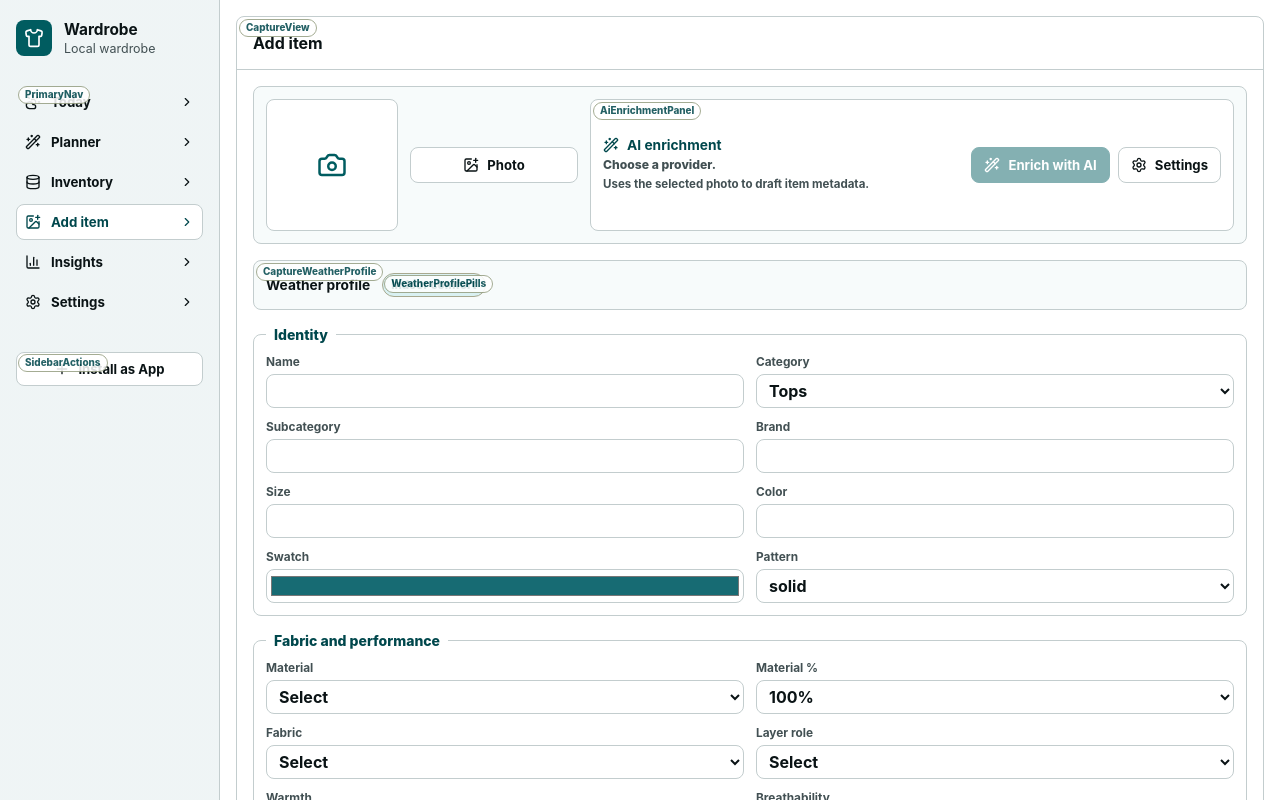
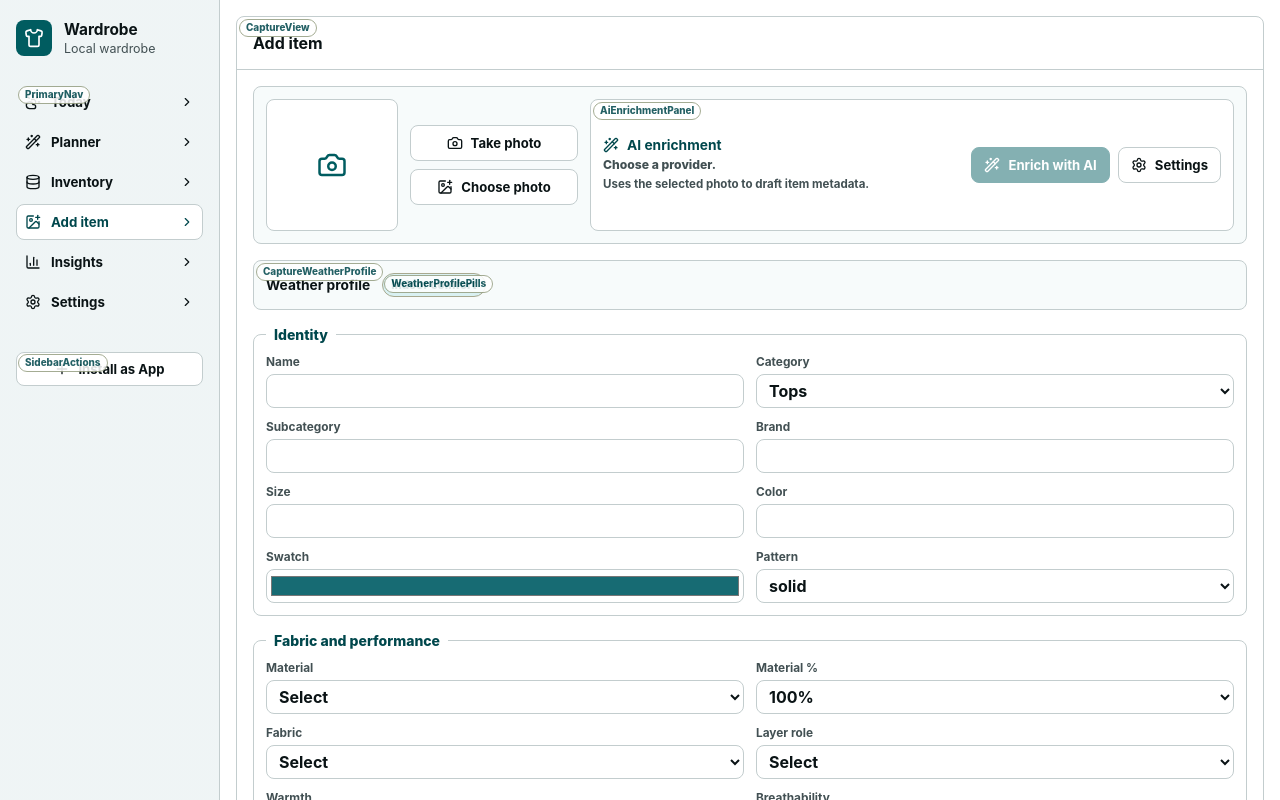
Before and after one commit to DRK90/wardrobe, a React (Vite) app: page / in a window 1280 px wide. Both pictures are taken after typing "Sample", "Sample" into the empty fields and a click on the button "Add item". Shown: the top 800 px of the page. Built offline with nearby package versions, Linux system fonts and the light colour scheme.

Commit message:
Add camera roll image selection

```diff
--- a/src/App.jsx
+++ b/src/App.jsx
@@ -1922,6 +1922,26 @@ function AiEvidencePanel({ draft }) {
   );
 }
 
+function ImageFileButton({ label, icon: Icon = ImagePlus, capture = false, multiple = false, onSelect }) {
+  return (
+    <label className="secondary-button">
+      <Icon size={16} aria-hidden="true" />
+      {label}
+      <input
+        type="file"
+        accept="image/*"
+        capture={capture ? "environment" : undefined}
+        multiple={multiple}
+        onChange={(event) => {
+          onSelect(event.target.files);
+          event.target.value = "";
+        }}
+        hidden
+      />
+    </label>
+  );
+}
+
 function ItemDetailModal({ item, aiVision, aiStatus, onEnrich, onOpenSettings, onSave, onClose }) {
   const [draft, setDraft] = useState(() => normalizeItem(item));
   const configStatus = aiVisionConfigStatus(aiVision);
@@ -2057,20 +2077,13 @@ function ItemDetailModal({ item, aiVision, aiStatus, onEnrich, onOpenSettings, o
               <div className="item-photo-actions">
                 <strong>Primary photo</strong>
                 <div>
-                  <label className="secondary-button">
-                    <ImagePlus size={16} aria-hidden="true" />
-                    Replace
-                    <input
-                      type="file"
-                      accept="image/*"
-                      capture="environment"
-                      onChange={(event) => {
-                        updatePrimaryPhoto(event.target.files?.[0]);
-                        event.target.value = "";
-                      }}
-                      hidden
-                    />
-                  </label>
+                  <ImageFileButton
+                    label="Take photo"
+                    icon={Camera}
+                    capture
+                    onSelect={(files) => updatePrimaryPhoto(files?.[0])}
+                  />
+                  <ImageFileButton label="Choose photo" onSelect={(files) => updatePrimaryPhoto(files?.[0])} />
                   {draft.imageDataUrl ? (
                     <button className="secondary-button" type="button" onClick={() => setField("imageDataUrl", "")}>
                       Remove
@@ -2081,21 +2094,10 @@ function ItemDetailModal({ item, aiVision, aiStatus, onEnrich, onOpenSettings, o
               <div className="evidence-photo-section">
                 <div className="item-modal-section-header">
                   <strong>Extra images</strong>
-                  <label className="secondary-button">
-                    <ImagePlus size={16} aria-hidden="true" />
-                    Add image
-                    <input
-                      type="file"
-                      accept="image/*"
-                      capture="environment"
-                      multiple
-                      onChange={(event) => {
-                        addEvidencePhotos(event.target.files);
-                        event.target.value = "";
-                      }}
-                      hidden
-                    />
-                  </label>
+                  <div className="photo-source-actions">
+                    <ImageFileButton label="Take photo" icon={Camera} capture onSelect={addEvidencePhotos} />
+                    <ImageFileButton label="Choose images" multiple onSelect={addEvidencePhotos} />
+                  </div>
                 </div>
                 {draft.evidencePhotos?.length ? (
                   <div className="evidence-photo-grid">
@@ -3102,11 +3104,8 @@ function CaptureView({ form, setForm, onSubmit, aiVision, aiStatus, onEnrich, on
             {form.imageDataUrl ? <img src={form.imageDataUrl} alt="" /> : <Camera size={30} aria-hidden="true" />}
           </div>
           <div className="image-actions">
-            <label className="secondary-button">
-              <ImagePlus size={16} aria-hidden="true" />
-              Photo
-              <input type="file" accept="image/*" capture="environment" onChange={(event) => readImage(event.target.files?.[0])} hidden />
-            </label>
+            <ImageFileButton label="Take photo" icon={Camera} capture onSelect={(files) => readImage(files?.[0])} />
+            <ImageFileButton label="Choose photo" onSelect={(files) => readImage(files?.[0])} />
             {form.imageDataUrl ? (
               <button
                 className="secondary-button"
--- a/src/styles.css
+++ b/src/styles.css
@@ -1211,6 +1211,7 @@ textarea {
 
 .item-photo-actions > div,
 .item-modal-section-header,
+.photo-source-actions,
 .evidence-photo-actions {
   display: flex;
   align-items: center;
```
